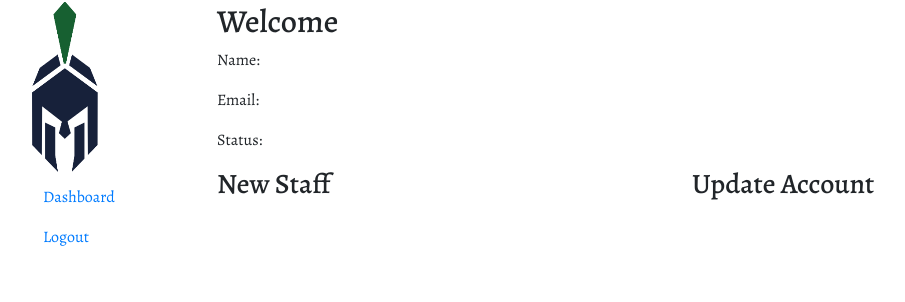
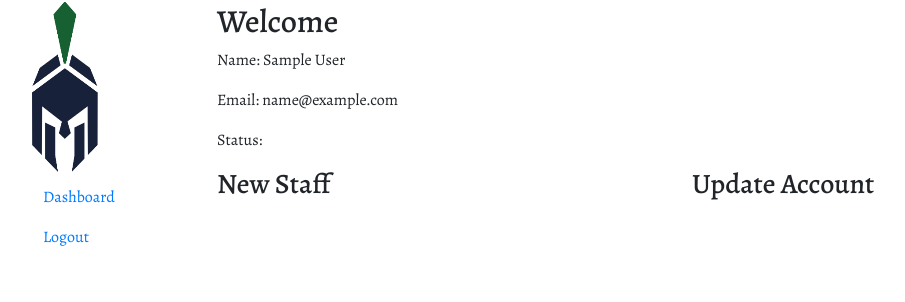
Before and after one commit to Tmstone/hackSCHS, a Flask app: template templates/adminacc.html in a window 1280 px wide. Shown: the part 58-360 px from the top of the page, without its empty margins (58-963 px from the left). Run offline with Flask 2, Linux system fonts and the light colour scheme; the template is opened without the code that fills it: values that come from a table or form of the project are taken from there, others are empty; the visitor is signed in with stand-in values (Sample User, id 1); data comes from the database, SQL or seed files in the repository; some libraries are stand-ins or nearby versions.

Commit message:
updated the admin account page

```diff
--- a/admin_controller.py
+++ b/admin_controller.py
@@ -42,8 +42,10 @@
     if 'admin_id' not in session:
         return redirect('/')
     admin = session['first_name']
-    #organizer = Organizer.get_all()
-    return render_template('adminacc.html', name = admin #, org = organizer
+    user = Organizer.get(session['admin_id'])
+    print('*'*90)
+    print(user)
+    return render_template('adminacc.html', name = admin, user = user
     )
 
 
--- a/templates/adminacc.html
+++ b/templates/adminacc.html
@@ -29,9 +29,9 @@
             </div>
             <div class="col-10">
                 <h2>Welcome {{name}}</h2>
-                <p>Name: </p>
-                <p>Email: </p>
-                <p>Status: </p-->
+                <p>Name: {{user.first_name}} {{user.last_name}}</p>
+                <p>Email: {{user.email}}</p>
+                <p>Status: </p>
 
                 <div class="row">
                     <div class="col">
```
